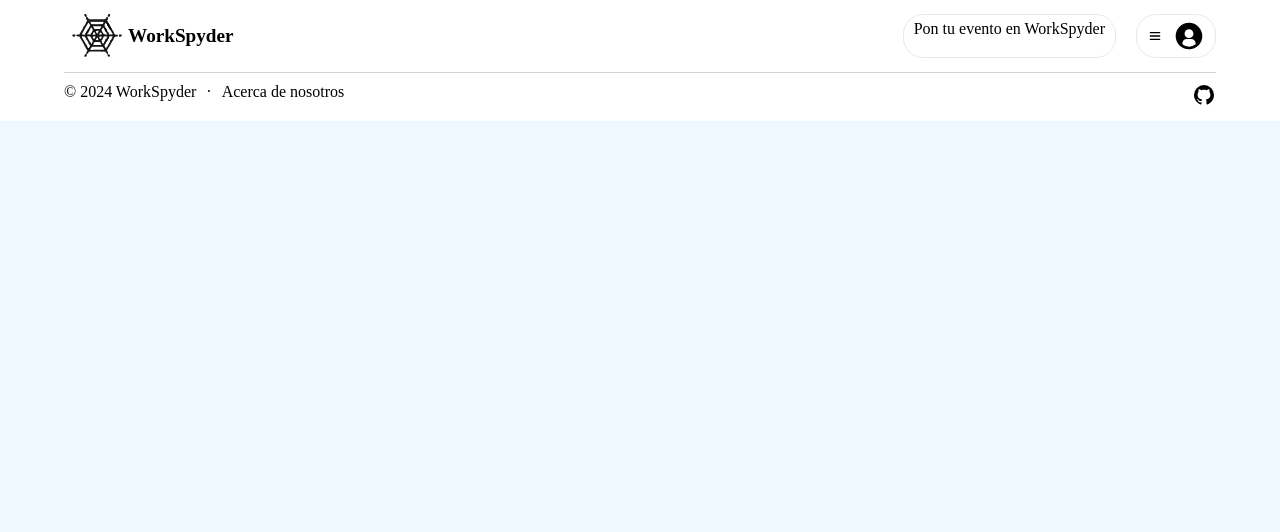
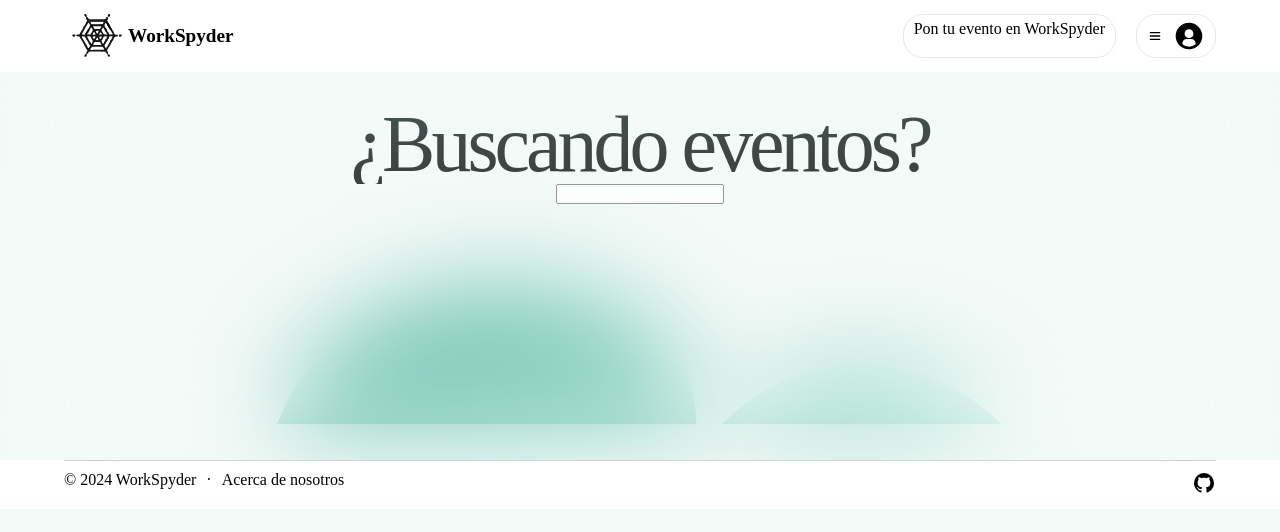
Before and after one commit to JaraCalle/WorkSpyder, a Django app: page / in a window 1280 px wide. Shown: the top 532 px of the page. Run offline with Django 5.2, Linux system fonts and the light colour scheme; some web fonts are replaced.

Commit message:
Creates Hero section

```diff
--- a/WorkSpyder/templates/base.html
+++ b/WorkSpyder/templates/base.html
@@ -9,6 +9,7 @@
     <meta name="viewport" content="width=device-width, initial-scale=1.0">
     <link rel="stylesheet" href="{% static 'css/main.css' %}">
     <link href="https://fonts.googleapis.com/css2?family=Palanquin:wght@100;200;300;400;500;600;700&display=swap" rel="stylesheet">
+    {% block links %}{% endblock links %}
     <title>{% block title %}{% endblock title %}</title>
 </head>
 <body>
@@ -29,7 +30,9 @@
             </div>
         </nav>
     </header>
-    {% block content %}{% endblock content %}
+    <main>
+        {% block content %}{% endblock content %}
+    </main>
     <footer>
         <div class="footer-container flex">
             <section class="flex">
--- a/exploreFairs/templates/fairs.html
+++ b/exploreFairs/templates/fairs.html
@@ -1,5 +1,23 @@
 {% extends "base.html" %}
+
+{% load static %}
+
+{% block links %}
+<link rel="stylesheet" href="{% static 'css/home-page.css' %}">
+{% endblock links %}
+
 {% block title %}WorkSpyder - Ferias de empleo{% endblock title %}
+
 {% block content %}
-
+<div class="hero-section">
+    <div class="hero-container">
+        <div class="header">
+            <h1>¿Buscando eventos?</h1>
+            <input type="text" name="" id="">
+        </div>
+    </div>
+    <div class="glassy-overlay"></div>
+    <canvas></canvas>
+    <script src="{% static 'js/home-page.js' %}"></script>
+</div>
 {% endblock content %}
--- /dev/null
+++ b/static/css/home-page.css
@@ -0,0 +1,41 @@
+.header {
+    padding: 0 4em;
+    opacity: 0.75;
+    text-align: center;
+}
+
+.header h1 {
+    background-color: rgb(0, 0, 0);
+    background: linear-gradient(to top, #000 0%, #091c1a 100%);
+    background-clip: text;
+    -webkit-background-clip: text;
+    -webkit-text-fill-color: transparent;
+    font-weight: 500;
+    font-size: 80px;
+    letter-spacing: -0.05em;
+    line-height: 1;
+}
+
+.glassy-overlay {
+    position: absolute;
+    top: 0;
+    left: 0;
+    width: 100%;
+    height:100%;
+    background-color: rgba(255, 255, 255, 0.05);
+    backdrop-filter: blur(50px);
+    pointer-events: none;
+}
+
+.hero-container {
+    position: absolute;
+    z-index: 100000000;
+    width: 100%;
+}
+
+.hero-section {
+    position: relative;
+    width: 100%;
+    height: auto; /* Ajusta automáticamente la altura según el contenido */
+    padding: 2em 0; /* Añade espacio alrededor si es necesario */
+}
--- a/static/css/main.css
+++ b/static/css/main.css
@@ -1,5 +1,5 @@
 :root {
-    --bg-color: #f0f8ff;
+    --bg-color: #f3faf8;
     --light-white: #E4E9ED;
     --general-font: "Palanquin";
     --txt-weight: 300;
@@ -12,6 +12,7 @@
     font-weight: var(--txt-weight);
     margin: 0;
     padding: 0;
+    box-sizing: border-box;
     a, button {
         all: unset;
     }
@@ -19,6 +20,7 @@
 
 body {
     background-color: var(--bg-color);
+    overscroll-behavior: none;
 }
 
 .flex {
@@ -103,4 +105,4 @@ body {
     mask-repeat: no-repeat;
     -webkit-mask-size: 100% 100%;
     mask-size: 100% 100%;
-  }
+}
--- /dev/null
+++ b/static/js/home-page.js
@@ -0,0 +1,100 @@
+const canvas = document.querySelector("canvas");
+const ctx = canvas.getContext("2d");
+
+let mouseMoved = false;
+
+const pointer = {
+    x: 0.5 * window.innerWidth,
+    y: 0.5 * window.innerHeight,
+};
+
+const params = {
+    pointsNumber: 40,
+    widthFactor: 10,
+    mouseThreshold: 0.5,
+    spring: 0.25,
+    friction: 0.5,
+};
+
+const trail = new Array(params.pointsNumber)
+for (let i = 0; i < params.pointsNumber; i++) {
+    trail[i] = {
+        x: pointer.x,
+        y: pointer.y,
+        dx: 0,
+        dy: 0,
+    };
+}
+
+window.addEventListener("click", (e) => {
+    updateMousePosition(e.pageX, e.pageY);
+});
+
+window.addEventListener("mousemove", (e) => {
+    mouseMoved = true;
+    updateMousePosition(e.pageX, e.pageY);
+});
+
+window.addEventListener("touchmove", (e) => {
+    mouseMoved = true;
+    updateMousePosition(e.targetTouches[0].pageX, e.targetTouches[0].pageY);
+});
+
+function updateMousePosition(eX, eY) {
+    pointer.x = eX;
+    pointer.y = eY;
+}
+
+setupCanvas();
+update(0);
+window.addEventListener("resize", setupCanvas);
+
+function update(t) {
+    if (!mouseMoved) {
+        pointer.x =
+            (0.5 + 0.3 * Math.cos(0.002 * t) * Math.sin(0.005 * t)) *
+            window.innerWidth;
+        pointer.y =
+            (0.5 + 0.2 * Math.cos(0.005 * t) + 0.1 * Math.cos(0.01 * t)) *
+            window.innerHeight;
+    }
+
+    ctx.clearRect(0, 0, canvas.width, canvas.height);
+    trail.forEach((p, pIdx) => {
+        const prev = pIdx === 0 ? pointer : trail[pIdx - 1];
+        const spring = pIdx === 0 ? 0.4 * params.spring : params.spring;
+        p.dx += (prev.x - p.x) * spring;
+        p.dy += (prev.y - p.y) * spring;
+        p.dx *= params.friction;
+        p.dy *= params.friction;
+        p.x += p.dx;
+        p.y += p.dy;
+    });
+
+    var gradient = ctx.createLinearGradient(0, 0, canvas.width, canvas.height);
+    gradient.addColorStop(0, "rgba(78, 179, 159, 1)");
+    gradient.addColorStop(1, "rgba(171, 228, 212, 1)");
+
+    ctx.strokeStyle = gradient;
+    ctx.lineCap = "round";
+    ctx.beginPath();
+    ctx.moveTo(trail[0].x, trail[0].y);
+
+    for (let i=1; i < trail.length - 1; i++) {
+        const xc = 0.5 * (trail[i].x + trail[i+1].x);
+        const yc = 0.5 * (trail[i].y + trail[i+1].y);
+        ctx.quadraticCurveTo(trail[i].x, trail[i].y, xc, yc);
+        ctx.lineWidth = params.widthFactor * (params.pointsNumber - i);
+        ctx.stroke();
+    }
+
+    ctx.lineTo(trail[trail.length - 1].x, trail[trail.length - 1].y);
+    ctx.stroke();
+
+    window.requestAnimationFrame(update);
+}
+
+function setupCanvas() {
+    canvas.width = window.innerWidth;
+    canvas.height = window.innerHeight * 0.4;
+}
```
